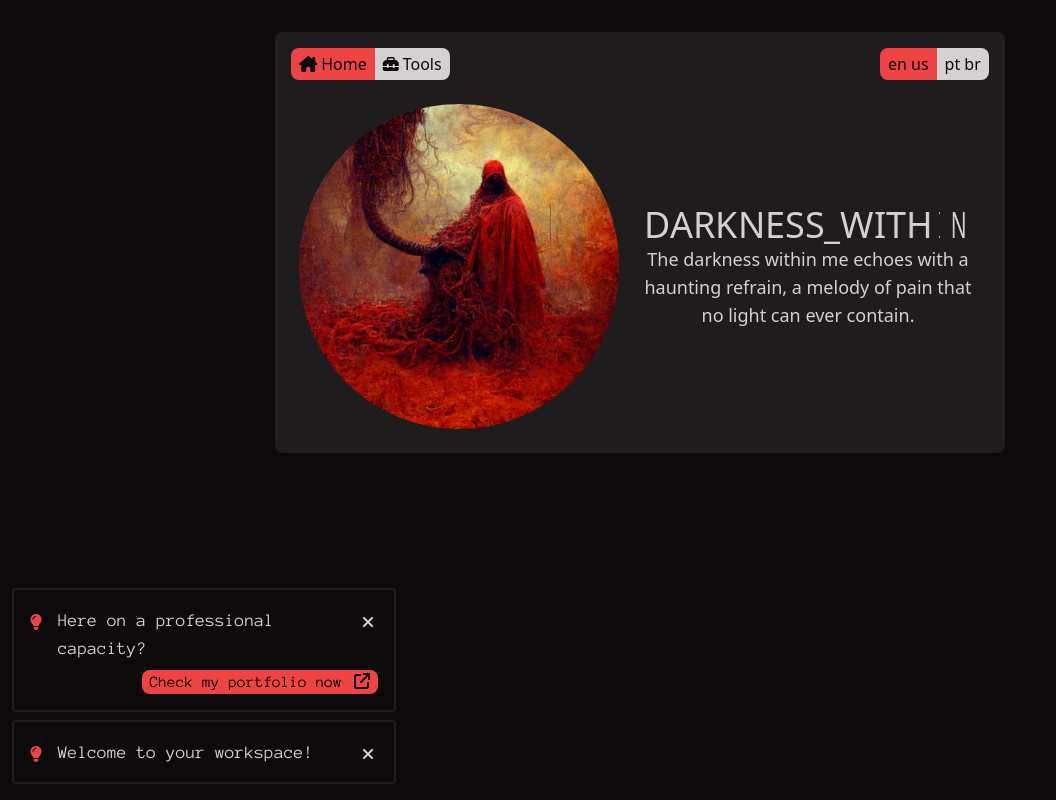
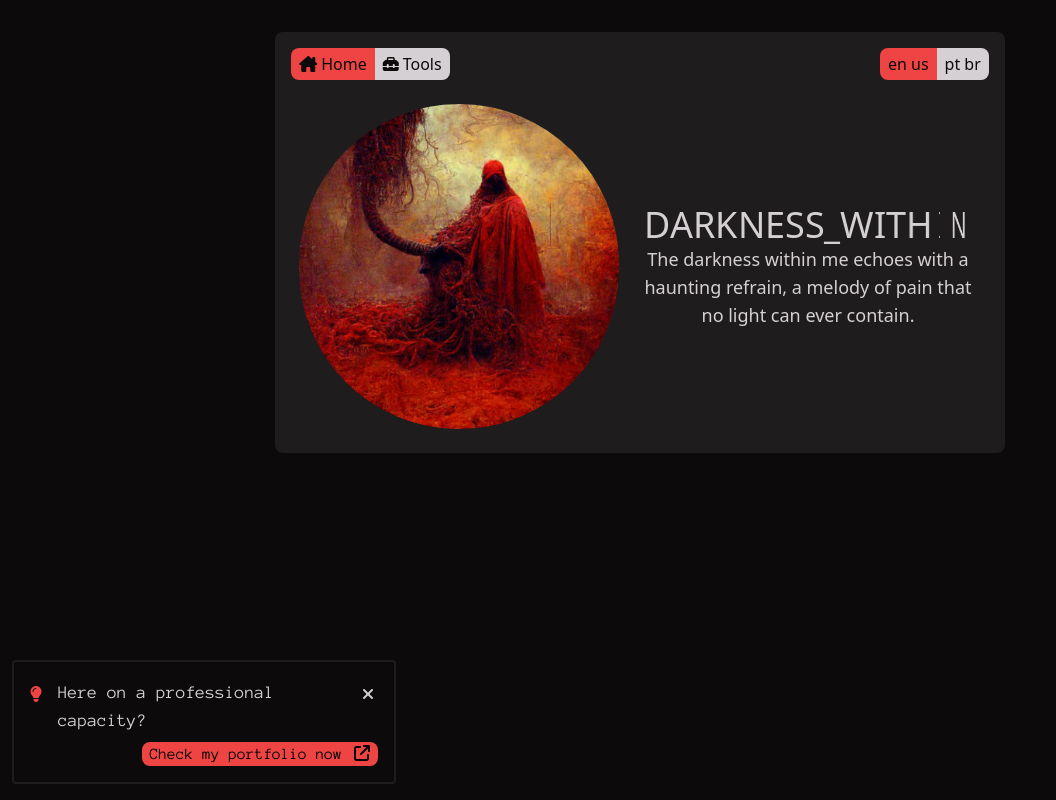
Before and after one commit to leo-alvarenga/darkness-within.click, a React (Vite) app: page / in a window 1280 px wide. Shown: the whole page, without its empty margins (0-1056 px from the left). Built offline with nearby package versions, Linux system fonts and the light colour scheme.

Commit message:
fix: fixed exclusive to route notifications

```diff
--- a/package.json
+++ b/package.json
@@ -1,6 +1,6 @@
 {
   "name": "darkness-within.click",
-  "version": "0.12.0",
+  "version": "0.12.1",
   "homepage": "https://darkness-within.click",
   "type": "module",
   "scripts": {
--- a/src/components/FloatingArea/index.tsx
+++ b/src/components/FloatingArea/index.tsx
@@ -9,11 +9,16 @@ function FloatingArea() {
   } = useApp();
 
   const filteredNotifications = useMemo(() => {
-    const path = location.pathname;
+    let path = location.pathname;
+
+    if (path.includes('/?')) path = path.split('/?')[0];
+    else if (path.charAt(path.length - 1) === '/') path = path.slice(0, path.length - 1);
 
     if (!notifications || notifications.length <= 0) return undefined;
 
-    return notifications.filter(({ exclusiveTo }) => !exclusiveTo || exclusiveTo === path);
+    const n = notifications.filter(({ exclusiveTo }) => !exclusiveTo || exclusiveTo === path);
+
+    return n;
   }, [notifications]);
 
   const [displayNotifications, setNotificationVisbility] = useState(false);
--- a/src/context/AppContext/util.ts
+++ b/src/context/AppContext/util.ts
@@ -35,6 +35,7 @@ export const defaultValue: AppContextProps = {
         title: 'page.tools.workspace.notification.title',
         icon: 'fa-solid fa-lightbulb',
         alwaysShow: false,
+        exclusiveTo: '/tools/workspace'
       },
     ],
   },
```
Also changed, not shown: 1 other file (tests, documents, lock files or other folders).
